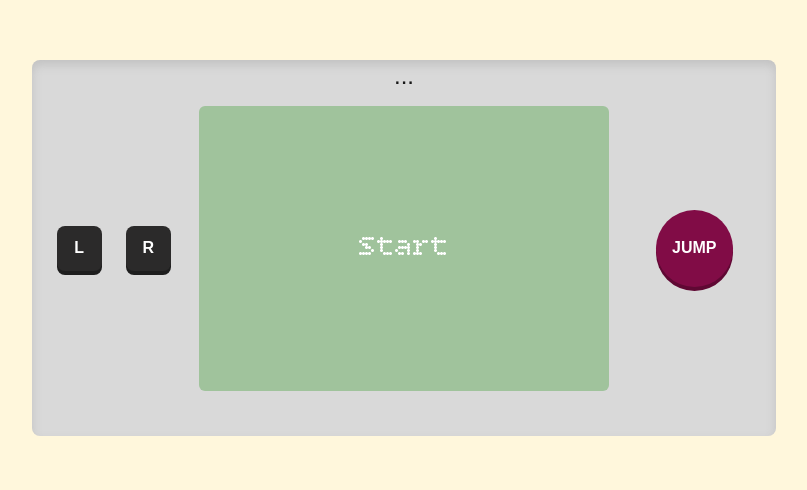
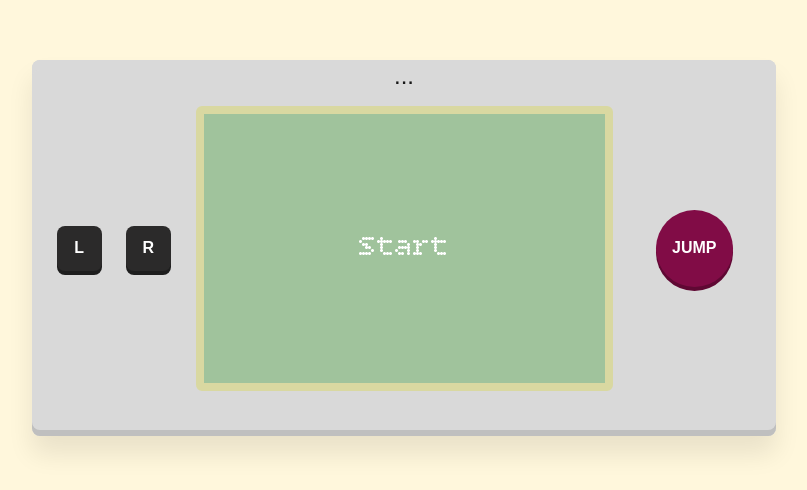
Before and after one commit to shimdokite/dog-jump, a Next.js app: page / in a window 1280 px wide. Shown: the part 152-642 px from the top of the page, without its empty margins (236-1043 px from the left). Built offline with nearby package versions, Linux system fonts and the light colour scheme.

Commit message:
feat: 방해물 랜덤 추가 및 UI 수정

```diff
--- a/app/components/GameConsole.tsx
+++ b/app/components/GameConsole.tsx
@@ -65,7 +65,7 @@ export default function GameConsole() {
   };
 
   return (
-    <div className="max-sm:w-[357px] max-sm:h-[457px] w-[744px] h-[376px] bg-[#D9D9D9] flex max-sm:flex-col max-sm:justify-center justify-between items-center rounded-lg shadow-[inset_0_5px_10px_#95959555]">
+    <div className="max-sm:w-[357px] max-sm:h-[457px] w-[744px] h-[376px] bg-[#D9D9D9] flex max-sm:flex-col max-sm:justify-center justify-between items-center rounded-lg shadow-[0_18px_26px_#00000016,inset_0_10px_0_#D9D9D9,inset_0_-6px_0_#BFBFBF]">
       {!isMobile && (
         <div className="w-1/3 flex justify-center items-center gap-6">
           <button
@@ -105,7 +105,7 @@ export default function GameConsole() {
       <div className="flex flex-col justify-center items-center">
         <div className="absolute max-sm:top-39 top-53 text-2xl">...</div>
 
-        <div className="max-sm:w-[257px] max-sm:h-[292px] w-[417px] h-[285px] rounded-md relative">
+        <div className="max-sm:w-[257px] max-sm:h-[292px] w-[417px] h-[285px] rounded-md relative overflow-hidden border-[#dbd97992] border-8">
           <GameWindow activeKey={activeKey} />
         </div>
       </div>
--- a/app/components/GameOver.tsx
+++ b/app/components/GameOver.tsx
@@ -24,7 +24,7 @@ export default function GameOver({ time, score, gameOver, start }: GameOver) {
   }, [gameOver]);
 
   return (
-    <div className="w-full h-full flex flex-col justify-center items-center gap-5 text-white bg-[#42464830] rounded-md">
+    <div className="w-full h-full flex flex-col justify-center items-center gap-5 text-white bg-[#42464830]">
       <h1 className="text-center text-3xl">Game Over!</h1>
 
       <div className="flex flex-col justify-center items-center text-xl">
--- a/app/components/GameStart.tsx
+++ b/app/components/GameStart.tsx
@@ -12,7 +12,7 @@ export default function GameStart({ start }: GameStart) {
   }, []);
 
   return (
-    <div className="w-full h-full flex flex-col justify-center items-center gap-5 text-white bg-[#A0C39C] rounded-md">
+    <div className="w-full h-full flex flex-col justify-center items-center gap-5 text-white bg-[#A0C39C]">
       <button
         ref={ref}
         type="button"
--- a/app/components/GameWindow.tsx
+++ b/app/components/GameWindow.tsx
@@ -61,11 +61,14 @@ export default function GameWindow({ activeKey }: GameWindow) {
     const jumpStrength = -12;
     const moveSpeed = 5;
     const groundY = 220;
+    const scorePulseDurationFrames = 48;
 
     let obstacles: Obstacle[] = [];
     let obstacleSpeed = 3;
+    let maxObstaclesPerSpawn = 1;
     let frameCount = 0;
     let localScore = 0;
+    let scorePulseStartFrame = -Infinity;
     let animationId = 0;
 
     // 강아지
@@ -90,7 +93,7 @@ export default function GameWindow({ activeKey }: GameWindow) {
         -dog.width / 2,
         -dog.height / 2,
         dog.width,
-        dog.height
+        dog.height,
       );
 
       ctx.restore();
@@ -127,12 +130,12 @@ export default function GameWindow({ activeKey }: GameWindow) {
     }
 
     // 방해물 생성
-    const createObstacle = () => {
+    const createObstacle = (x = canvas.width) => {
       const width = 30 + Math.random() * (isMobile ? 50 : 30);
       const height = 30 + Math.random() * (isMobile ? 35 : 40);
 
       obstacles.push({
-        x: canvas.width,
+        x,
         y: groundY - height,
         width: width,
         height: height,
@@ -140,8 +143,17 @@ export default function GameWindow({ activeKey }: GameWindow) {
       });
     };
 
+    const createObstacleGroup = () => {
+      const spacing = isMobile ? 125 : 115;
+      const obstacleCount = Math.ceil(Math.random() * maxObstaclesPerSpawn);
+
+      for (let i = 0; i < obstacleCount; i++) {
+        createObstacle(canvas.width + i * spacing);
+      }
+    };
+
     // 초기 장애물 생성
-    createObstacle();
+    createObstacleGroup();
 
     const drawObstacles = () => {
       ctx.fillStyle = "#8B4513";
@@ -160,14 +172,14 @@ export default function GameWindow({ activeKey }: GameWindow) {
         ctx.moveTo(obstacle.x + obstacle.width / 2, obstacle.y);
         ctx.lineTo(
           obstacle.x + obstacle.width / 2,
-          obstacle.y + obstacle.height
+          obstacle.y + obstacle.height,
         );
         ctx.stroke();
         ctx.beginPath();
         ctx.moveTo(obstacle.x, obstacle.y + obstacle.height / 2);
         ctx.lineTo(
           obstacle.x + obstacle.width,
-          obstacle.y + obstacle.height / 2
+          obstacle.y + obstacle.height / 2,
         );
         ctx.stroke();
       });
@@ -186,6 +198,15 @@ export default function GameWindow({ activeKey }: GameWindow) {
         }
       }
       return false;
+    };
+
+    const isScoreMilestone = (currentScore: number) => {
+      return (
+        currentScore === 10 ||
+        currentScore === 50 ||
+        currentScore === 100 ||
+        (currentScore >= 500 && currentScore % 500 === 0)
+      );
     };
 
     // 게임 루프
@@ -256,24 +277,32 @@ export default function GameWindow({ activeKey }: GameWindow) {
         if (!obstacle.passed && dog.x > obstacle.x + obstacle.width) {
           obstacle.passed = true;
           localScore++;
+          if (isScoreMilestone(localScore)) {
+            scorePulseStartFrame = frameCount;
+          }
           setScore(localScore);
         }
       });
 
       // 화면 밖 장애물 제거
       obstacles = obstacles.filter(
-        (obstacle) => obstacle.x + obstacle.width > 0
+        (obstacle) => obstacle.x + obstacle.width > 0,
       );
 
       // 새 장애물 생성
       frameCount++;
       if (frameCount % 100 === 0) {
-        createObstacle();
+        createObstacleGroup();
       }
 
       // 난이도 증가
       if (frameCount % 500 === 0) {
         obstacleSpeed += 0.5;
+      }
+
+      // 시간이 지나면 한 번에 나오는 장애물 수를 1~2개로 랜덤 생성
+      if (frameCount % 1000 === 0 && maxObstaclesPerSpawn < 2) {
+        maxObstaclesPerSpawn++;
       }
 
       // 충돌 체크
@@ -289,15 +318,20 @@ export default function GameWindow({ activeKey }: GameWindow) {
       drawTime();
 
       // 점수 표시
-      ctx.fillStyle = "#000";
-      ctx.font = `18px 'Bitcount'`;
+      const scorePulseFrame = frameCount - scorePulseStartFrame;
+      const isScorePulsing =
+        scorePulseFrame >= 0 && scorePulseFrame <= scorePulseDurationFrames;
+      const scorePulseSize = isScorePulsing
+        ? 18 +
+          Math.sin((scorePulseFrame / scorePulseDurationFrames) * Math.PI) * 6
+        : 18;
 
-      const scoreLength = `${localScore}`.length;
-      let area = 375;
+      ctx.font = `${scorePulseSize}px 'Bitcount'`;
+      ctx.fillStyle = isScorePulsing ? "#FFD83D" : "#000";
+      ctx.textAlign = "right";
 
-      if (scoreLength > 3) area -= (scoreLength - 3) * 10;
-
-      ctx.fillText(`${localScore}`, area, 30);
+      ctx.fillText(`${localScore}`, canvas.width - 20, 30);
+      ctx.textAlign = "left";
 
       animationId = requestAnimationFrame(gameLoop);
     };
@@ -317,8 +351,8 @@ export default function GameWindow({ activeKey }: GameWindow) {
   };
 
   return (
-    <div className={`flex justify-center items-center h-full font-bitcount`}>
-      <div className="max-sm:w-[257px] w-[410px] h-full absolute top-[0.2px] mx-3">
+    <div className="relative flex h-full w-full items-center justify-center font-bitcount">
+      <div className="absolute inset-0 z-10 h-full w-full">
         {!gameStarted && !gameOver && <GameStart start={startGame} />}
         {gameOver && (
           <GameOver
@@ -334,7 +368,7 @@ export default function GameWindow({ activeKey }: GameWindow) {
         ref={canvasRef}
         width={408}
         height={284}
-        className="rounded-sm my-1 w-full max-w-[408px] max-sm:h-[292px]"
+        className="block h-full w-full"
       />
     </div>
   );
```
